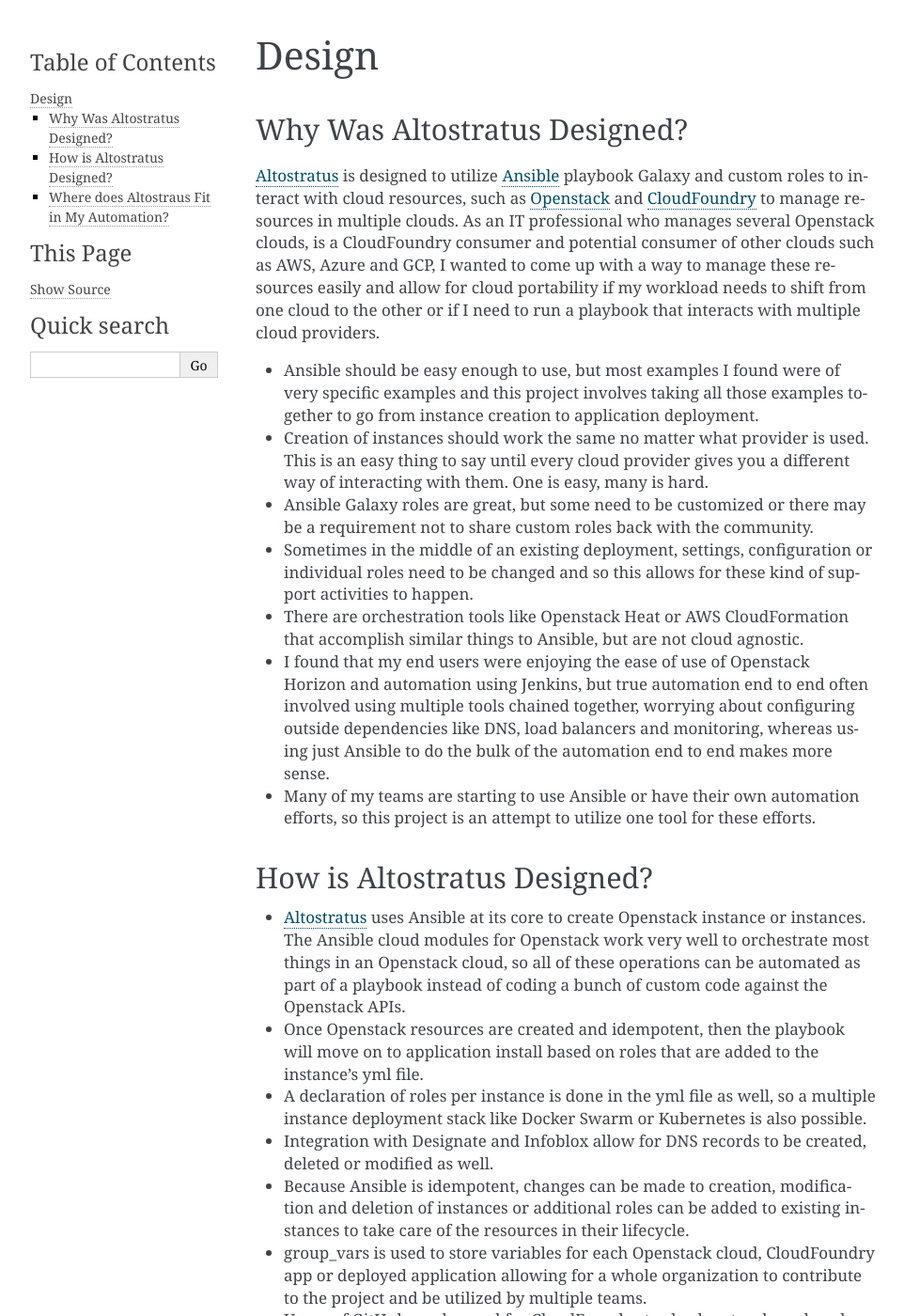
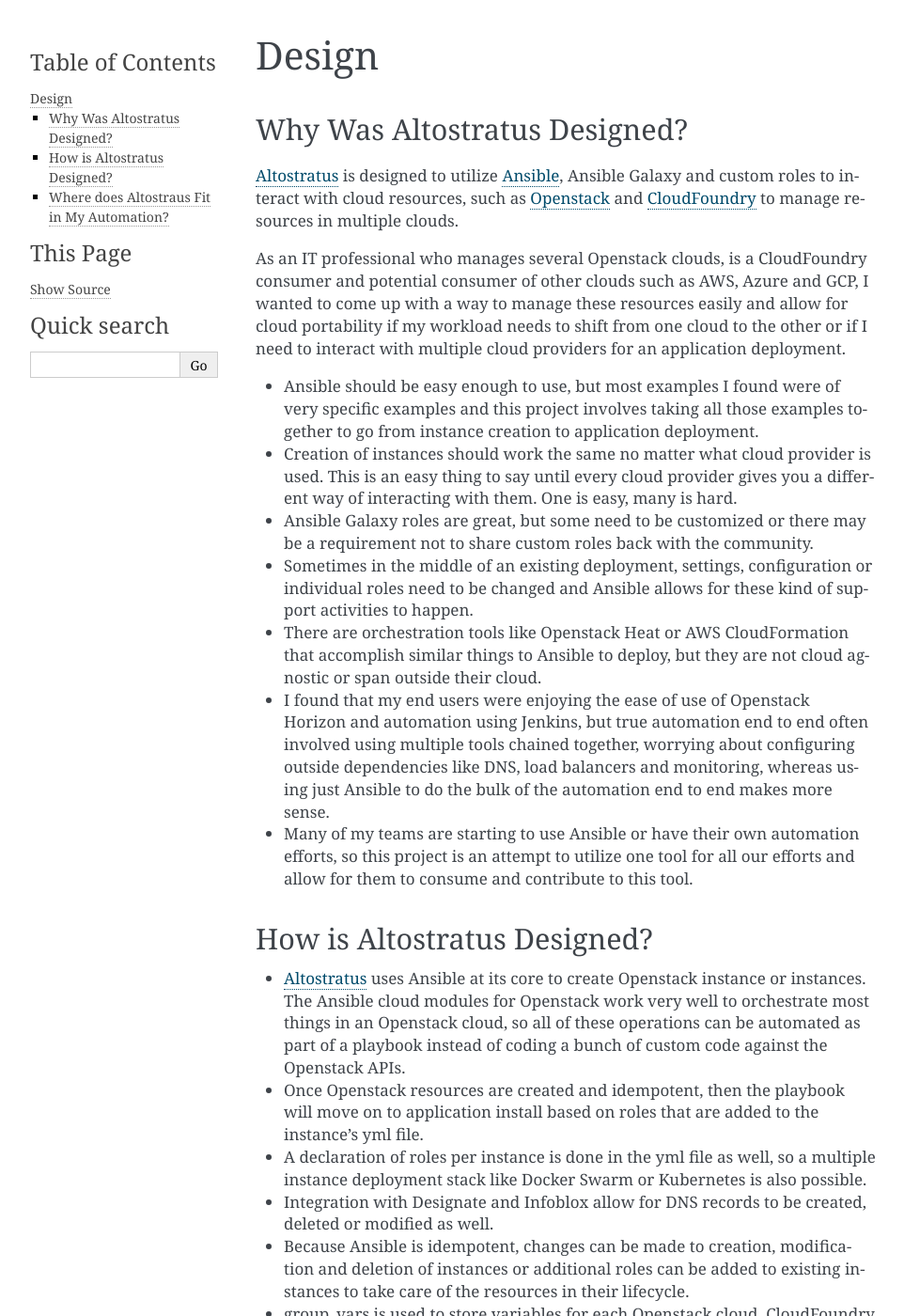
Before and after one commit to bmike78/ansible-altostratus, a Sphinx documentation site: the page built from docs/source/design.rst, in a window 1280 px wide and 1400 px high. Shown: the whole window at 94% size, without its empty margins (148-1110 px from the left). Built offline with Sphinx 7.4.7, drawn with Linux system fonts in a browser that asks for light colours; formulas are drawn with MathJax 3; some of the changed text lies outside the part shown.

```diff
--- a/docs/source/applications.rst
+++ b/docs/source/applications.rst
@@ -11,7 +11,7 @@ Application roles can either be custom apps or downloaded from Ansible Galaxy.
 
 - Custom roles are stored in roles/apps/
 - Ansible Galaxy roles are stored in roles/galaxy/.
-- This location is defined in ansible.cfg
+- The location of Ansible Galaxy roles are defined in ansible.cfg
 ::
 
   server1:/etc/ansible/ansible-altostratus/roles/apps
--- a/docs/source/design.rst
+++ b/docs/source/design.rst
@@ -5,15 +5,17 @@ Design
 
 Why Was Altostratus Designed?
 ---------------------
-`Altostratus`_ is designed to utilize `Ansible`_ playbook Galaxy and custom roles to interact with cloud resources, such as `Openstack`_ and `CloudFoundry`_ to manage resources in multiple clouds.  As an IT professional who manages several Openstack clouds, is a CloudFoundry consumer and potential consumer of other clouds such as AWS, Azure and GCP, I wanted to come up with a way to manage these resources easily and allow for cloud portability if my workload needs to shift from one cloud to the other or if I need to run a playbook that interacts with multiple cloud providers.
+`Altostratus`_ is designed to utilize `Ansible`_, Ansible Galaxy and custom roles to interact with cloud resources, such as `Openstack`_ and `CloudFoundry`_ to manage resources in multiple clouds.
+
+As an IT professional who manages several Openstack clouds, is a CloudFoundry consumer and potential consumer of other clouds such as AWS, Azure and GCP, I wanted to come up with a way to manage these resources easily and allow for cloud portability if my workload needs to shift from one cloud to the other or if I need to interact with multiple cloud providers for an application deployment.
 
 - Ansible should be easy enough to use, but most examples I found were of very specific examples and this project involves taking all those examples together to go from instance creation to application deployment.
-- Creation of instances should work the same no matter what provider is used.  This is an easy thing to say until every cloud provider gives you a different way of interacting with them.  One is easy, many is hard.
+- Creation of instances should work the same no matter what cloud provider is used.  This is an easy thing to say until every cloud provider gives you a different way of interacting with them.  One is easy, many is hard.
 - Ansible Galaxy roles are great, but some need to be customized or there may be a requirement not to share custom roles back with the community.
-- Sometimes in the middle of an existing deployment, settings, configuration or individual roles need to be changed and so this allows for these kind of support activities to happen.
-- There are orchestration tools like Openstack Heat or AWS CloudFormation that accomplish similar things to Ansible, but are not cloud agnostic.
+- Sometimes in the middle of an existing deployment, settings, configuration or individual roles need to be changed and Ansible allows for these kind of support activities to happen.
+- There are orchestration tools like Openstack Heat or AWS CloudFormation that accomplish similar things to Ansible to deploy, but they are not cloud agnostic or span outside their cloud.
 - I found that my end users were enjoying the ease of use of Openstack Horizon and automation using Jenkins, but true automation end to end often involved using multiple tools chained together, worrying about configuring outside dependencies like DNS, load balancers and monitoring, whereas using just Ansible to do the bulk of the automation end to end makes more sense.
-- Many of my teams are starting to use Ansible or have their own automation efforts, so this project is an attempt to utilize one tool for these efforts.
+- Many of my teams are starting to use Ansible or have their own automation efforts, so this project is an attempt to utilize one tool for all our efforts and allow for them to consume and contribute to this tool.
 
 .. _altostratus: https://github.com/bmike78/ansible-altostratus
 .. _ansible: https://www.ansible.com/
@@ -29,13 +31,15 @@ How is Altostratus Designed?
 - Because Ansible is idempotent, changes can be made to creation, modification and deletion of instances or additional roles can be added to existing instances to take care of the resources in their lifecycle.
 - group_vars is used to store variables for each Openstack cloud, CloudFoundry app or deployed application allowing for a whole organization to contribute to the project and be utilized by multiple teams.
 - Usage of GitHub can be used for CloudFoundry to check out code and push or can be pushed locally to CloudFoundry.  This flexibility allows for end users to test out new features or smoke test their deployment to CloudFoundry before commiting the code up to GitHub for a production deployment.
+- Even though Openstack is only supported today, a standard inventory file with groups assigned as roles or using the add_host module to iterate through instances/VMs/metal can be used in the same way to push down applications.
 - This project can be opened up for other clouds such as AWS, Azure, GCP, Kubernetes, Openshift, or any other `cloud modules`_ that Ansible has modules for.  I hope that others will contribute provisioning roles for using these clouds.
+
 
 .. _cloud modules: https://docs.ansible.com/ansible/latest/modules/list_of_cloud_modules.html
 
 Where does Altostraus Fit in My Automation?
 ---------------------
-- `Altostratus`_ serves as a provisioner for cloud resources and application deployments.
+- `Altostratus`_ serves as a provisioner for cloud resources and application deployments to provide end to end automation defined in a yml file.
 - The goal is not to displace these existing tools, but to make the ease of deploying cloud resources and application deployment easier.
 - You can run it from the command line using ansible-playbook or spawn it using any number of tools like Jenkins, Tower, Rundeck, etc...
 
```
Also changed, not shown: docs/source/installation.rst (+7 -0 lines), 1 other file.
